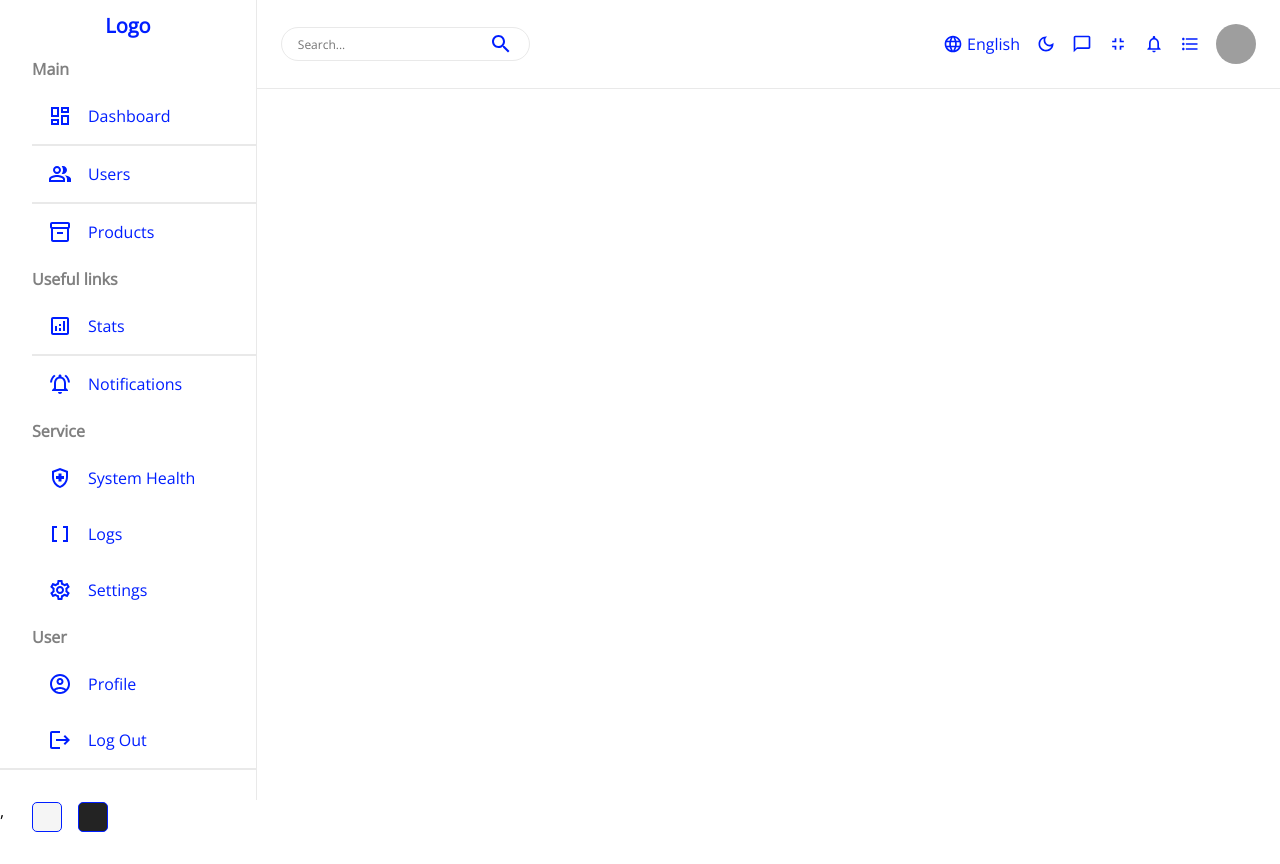
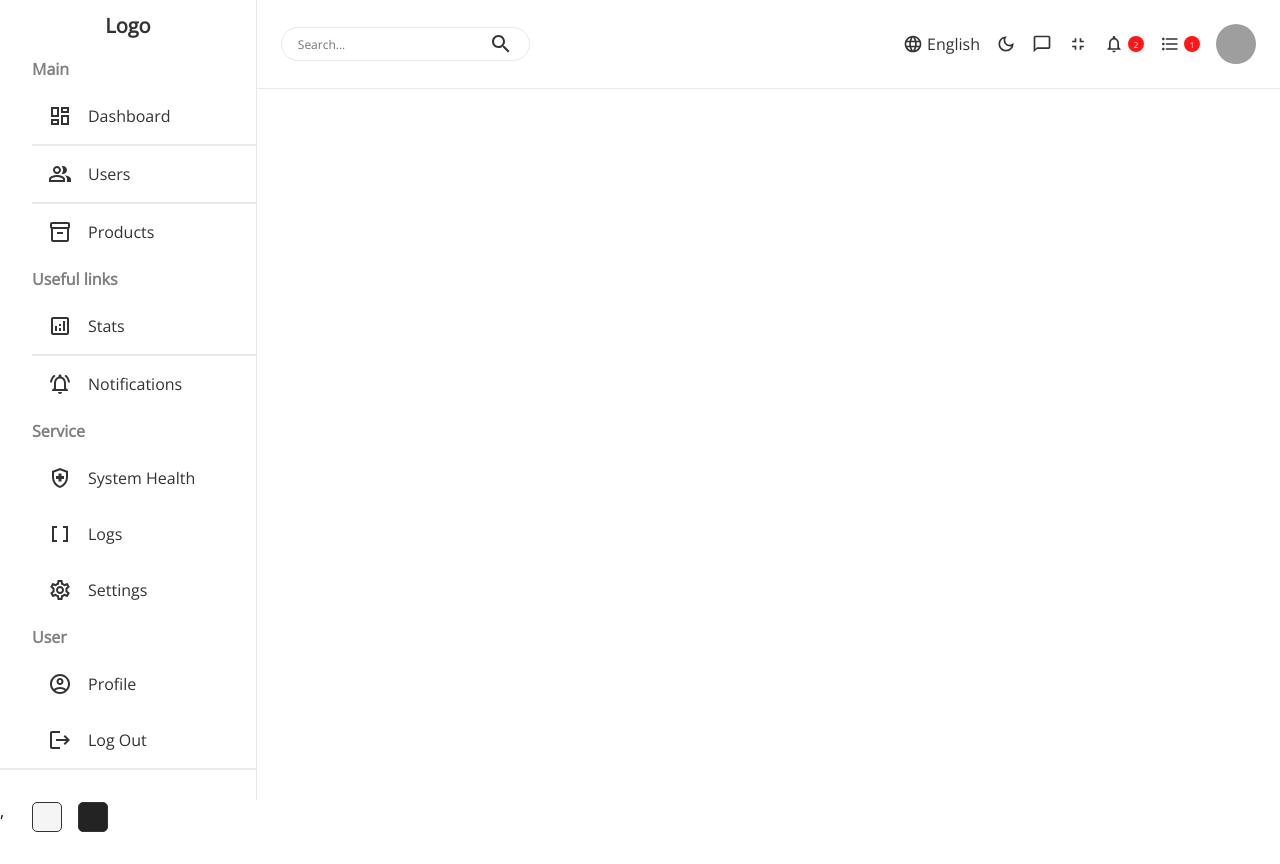
Before and after one commit to DigytUX/material-dashboard, a React (Create React App) app in the folder frontend/: page / in a window 1280 px wide. Built offline with nearby package versions, Linux system fonts and the light colour scheme; grey boxes are pictures that could not be loaded.

Commit message:
Updated color theme

```diff
--- a/frontend/src/components/NavBar/NavBar.jsx
+++ b/frontend/src/components/NavBar/NavBar.jsx
@@ -32,9 +32,11 @@ export default function NavBar(){
                         </div>
                         <div className="item">
                             <NotificationsOutlinedIcon  className="icon" />
+                            <div className="counter">2</div>
                         </div>
                         <div className="item">
                             <FormatListBulletedOutlinedIcon className="icon" />
+                            <div className="counter">1</div>
                         </div>
                         <div className="item">
                             <img src="https://images.unsplash.com/photo-1607746882042-944635dfe10e?ixlib=rb-1.2.1&ixid=MnwxMjA3fDB8MHxwaG90by1wYWdlfHx8fGVufDB8fHx8&auto=format&fit=crop&w=2370&q=80" alt="" className="avatar" />
--- a/frontend/src/components/NavBar/navbar.scss
+++ b/frontend/src/components/NavBar/navbar.scss
@@ -22,7 +22,7 @@
             padding:0.25em 1em;
             .icon {
                 cursor:pointer;
-                color:#001eff;
+                color:#333;
             }
             input {
                 border:none;
@@ -42,11 +42,22 @@
                 justify-content: center;
                 cursor:pointer;
                 gap:0.25em;
-                color:#001eff;
+                color:#333;
                 .icon {
                     cursor:pointer;
                     font-size:20px;
-                    color:#001eff;
+                    color:#333;
+                }
+                .counter {
+                    background-color:rgba(255, 0, 0, 0.909);
+                    width:2em;
+                    height:2em;
+                    display:flex;
+                    align-items:center;
+                    justify-content: center;
+                    border-radius:50%;
+                    font-size:0.5em;
+                    color:white;
                 }
                 .avatar {
                     width:40px;
--- a/frontend/src/components/SideBar/sidebar.scss
+++ b/frontend/src/components/SideBar/sidebar.scss
@@ -11,7 +11,7 @@
         .logo {
             font-size:20px;
             font-weight: bold;
-            color:#001eff;
+            color:#333;
         }
     }
     .hr {
@@ -37,7 +37,7 @@
                 padding:1em;
                 cursor: pointer;
                 span {
-                    color:#001eff;
+                    color:#333;
                 }
                 &:hover {
                     span {
@@ -45,7 +45,7 @@
                     }
                 }
                 &:hover {
-                    background-color:#001eff;
+                    background-color:rgb(30, 0, 255);
                     color:white;
                     .icon {
                         color:white;
@@ -53,7 +53,7 @@
                 }
             }
             .icon {
-                color:#001eff;
+                color:#333;
             }
         }
     }
@@ -66,7 +66,7 @@
             width:30px;
             height:30px;
             border-radius: 5px;
-            border:1px solid #001eff;
+            border:1px solid #333;
             cursor: pointer;
             &:nth-child(1){
                 background-color:whitesmoke
```
